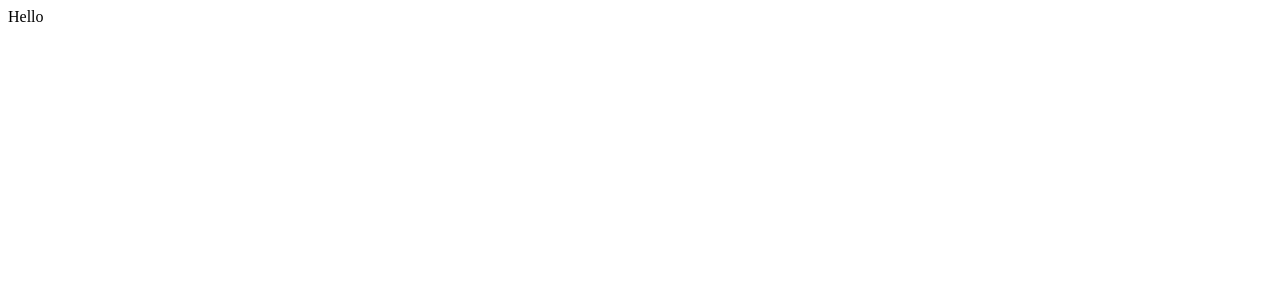
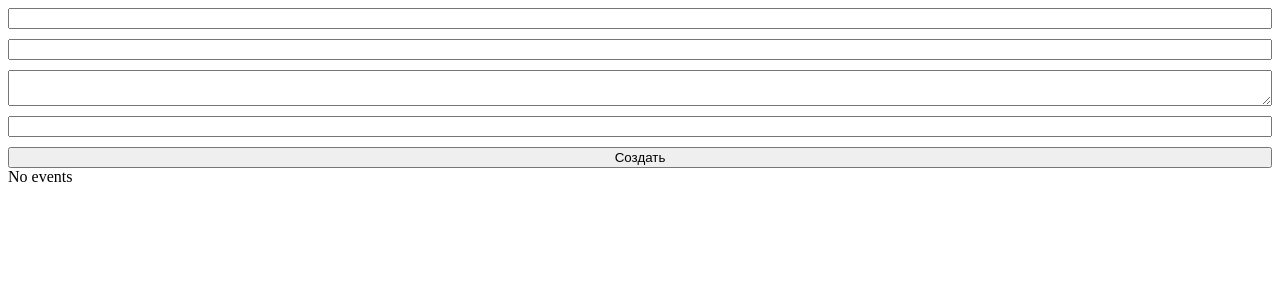
Before and after one commit to simon-Cat/eventer, a Next.js app: page / in a window 1280 px wide. Shown: the top 300 px of the page. Built offline with nearby package versions, Linux system fonts and the light colour scheme.

Commit message:
update page.tsx

```diff
--- a/src/app/page.tsx
+++ b/src/app/page.tsx
@@ -1,3 +1,21 @@
+'use client'
+import { useState } from 'react'
+import CustomForm from '@/app/components/CustomForm/CustomForm'
+import EventCardList from '@/app/components/EventCardList/EventCardList'
+import { IEvent, Events } from '@/app/types/types'
+
 export default function Home() {
-  return <div>Hello</div>
+  const [events, setEvents] = useState<Events>([])
+  const createNewEvent = (newEvent: IEvent): void => {
+    const eventsCopy: IEvent[] = events.slice()
+    eventsCopy.push(newEvent)
+    setEvents(eventsCopy)
+  }
+
+  return (
+    <div>
+      <CustomForm submitHandler={createNewEvent} />
+      <EventCardList events={events} />
+    </div>
+  )
 }
```
